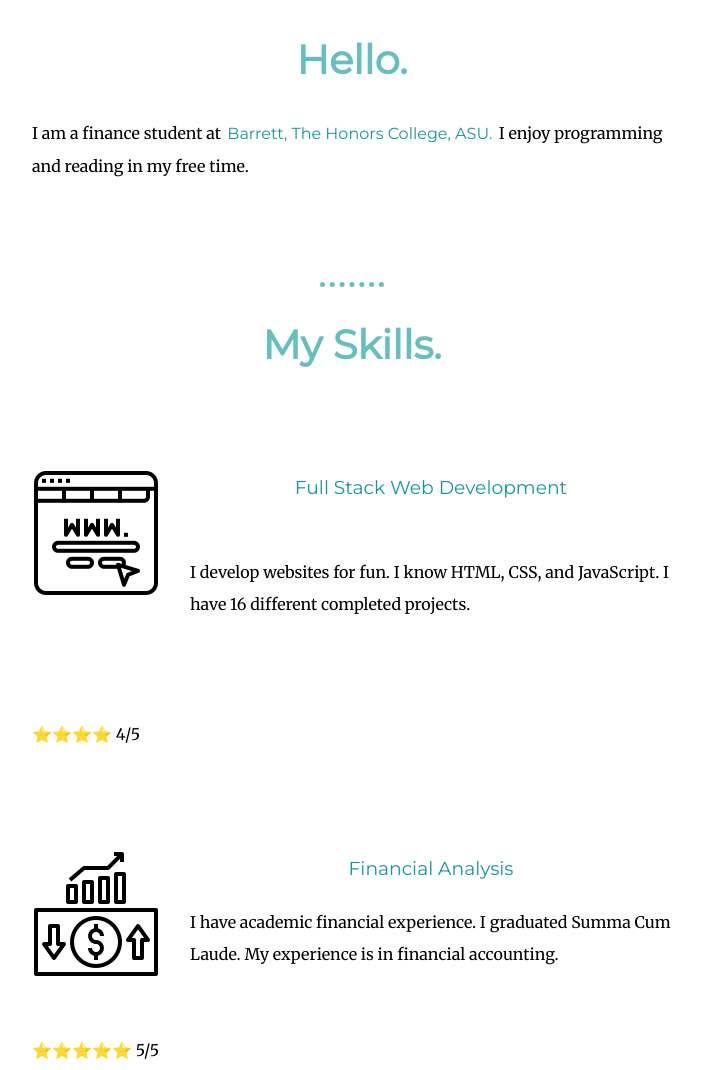
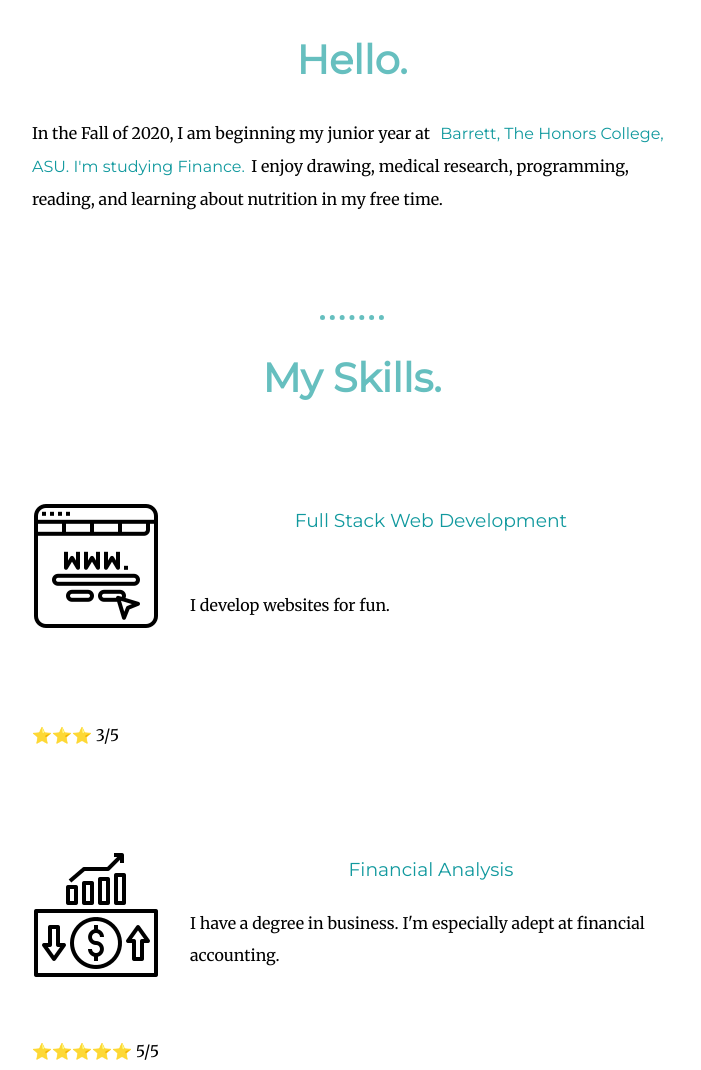
Before and after one commit to civilServant365/aboutme, a plain HTML site: page index.html in a window 1280 px wide. Shown: the part 1003-2073 px from the top of the page, without its empty margins (288-989 px from the left). Drawn offline with Linux system fonts and the light colour scheme.

Commit message:
Update index.html

```diff
--- a/index.html
+++ b/index.html
@@ -18,8 +18,8 @@
     <div class="profile">
       <img class="" src="images/James.jpg" alt="profile-picture">
       <h2>Hello.</h2>
-      <p id="bio">I am a finance student at<a class="barret" href="https://barretthonors.asu.edu/">Barrett,
-          The Honors College, ASU.</a>I enjoy programming and reading in my free time. </p>
+      <p id="bio">In the Fall of 2020, I am beginning my junior year at <a class="barret" href="https://barretthonors.asu.edu/">Barrett,
+          The Honors College, ASU. I'm studying Finance.</a>I enjoy drawing, medical research, programming, reading, and learning about nutrition in my free time.  </p>
     </div>
     <hr>
     <div class="skills">
@@ -27,25 +27,23 @@
       <div class="skill-row">
         <img class="image-height" src="images/url.png" alt="webimg">
         <h3>Full Stack Web Development</h3>
-        <p class="left-align">I develop websites for fun. I know HTML, CSS, and JavaScript.
-        I have 16 different completed projects. </p><br>
-        <p>⭐⭐⭐⭐ 4/5</p>
+        <p class="left-align">I develop websites for fun.</p><br>
+        <p>⭐⭐⭐ 3/5</p>
       </div>
       <div class="skill-row">
         <img class="image-height" src="images/money.png" alt="financeimg">
         <h3>Financial Analysis</h3>
-        <p >I have academic financial experience. I graduated Summa Cum Laude. My experience
-        is in financial accounting. </p>
+        <p >I have a degree in business. I'm especially adept at financial accounting. </p>
         <br><p>⭐⭐⭐⭐⭐ 5/5</p>
       </div>
     </div>
     <hr>
     <div class="contact-me">
-      <h2>Get In Touch</h2>
+
 
       <a href="mailto:avidreader581@gmail.com" class="button">CONTACT ME</a>
 
-      <p class="left-align">I'm here to get work done and have fun. Email me anytime with any questions</p>
+
 
 
     </div>
```
